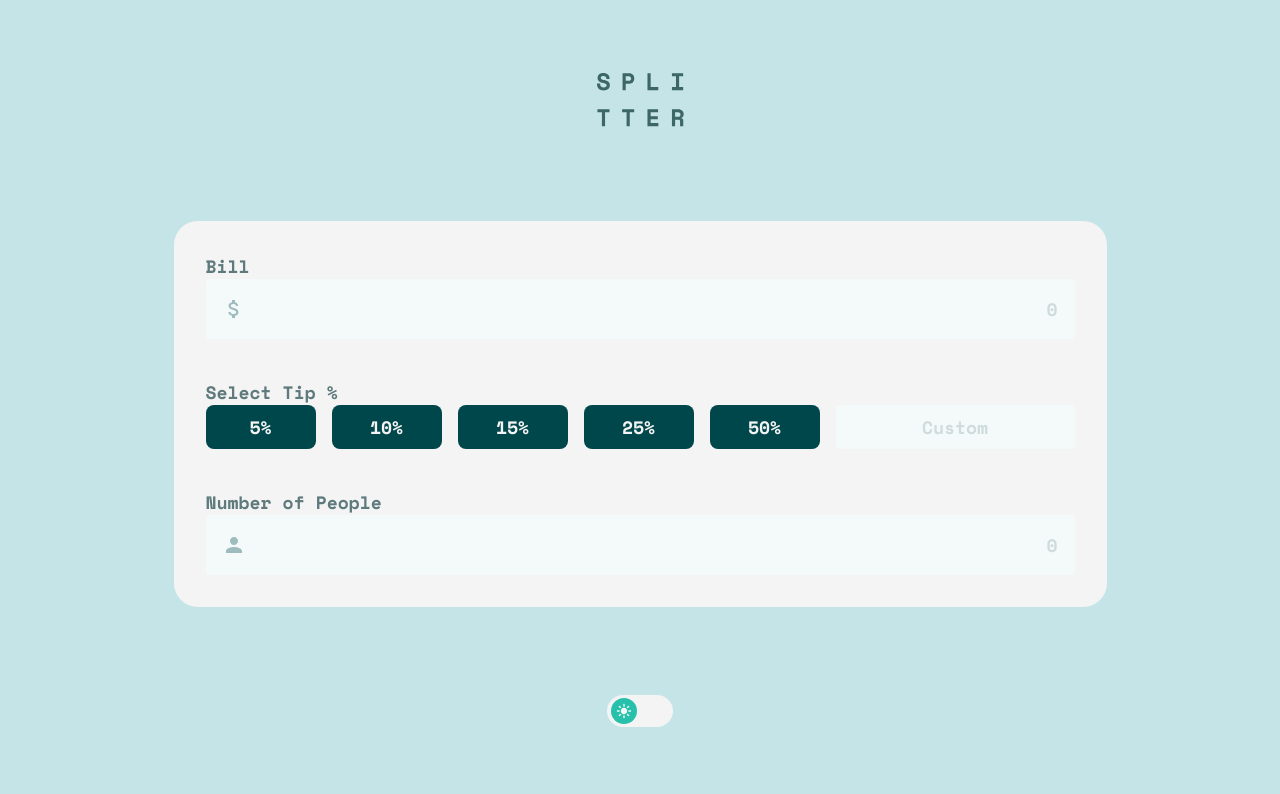
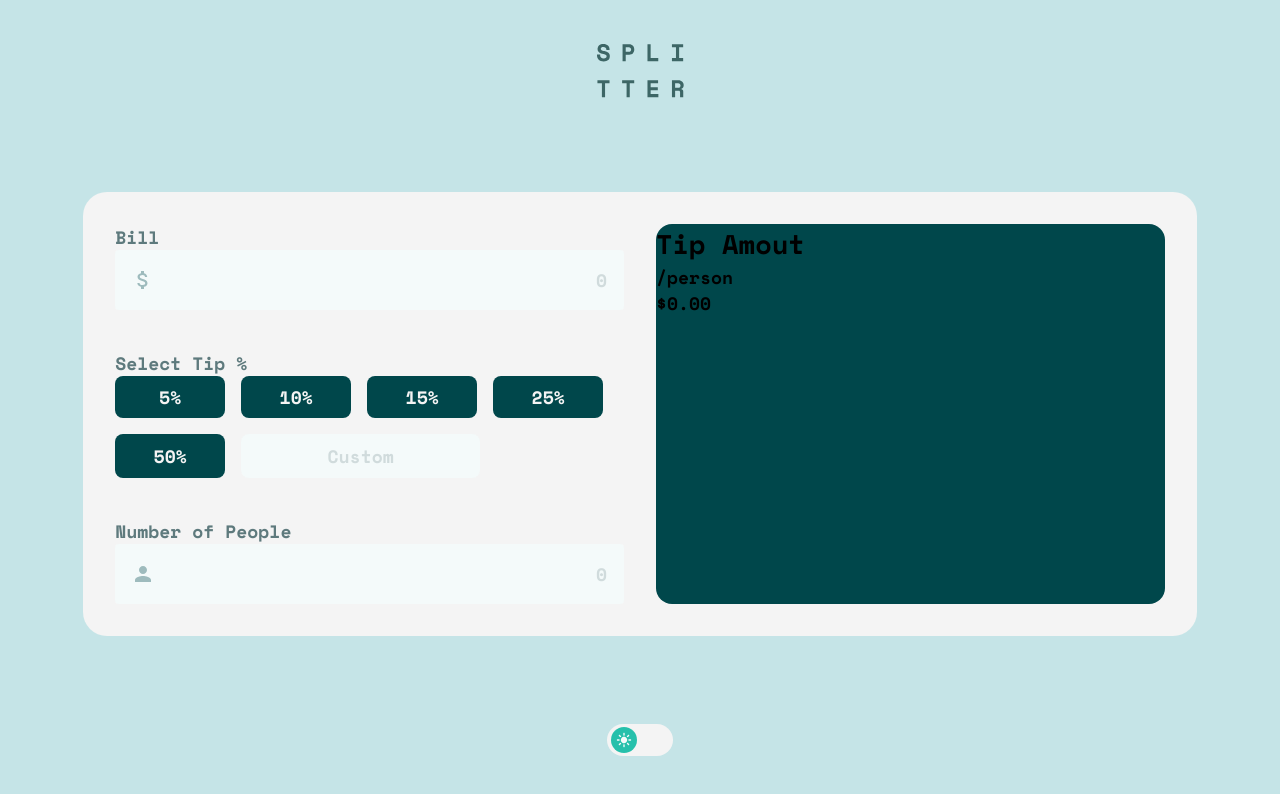
Before and after one commit to decioneto/tip-calculator-react, a React (Vite) app: page / in a window 1280 px wide. Shown: the top 794 px of the page. Built offline with nearby package versions, Linux system fonts and the light colour scheme.

Commit message:
seção resultado de calculos(wip)

```diff
--- a/src/components/Calculator/index.tsx
+++ b/src/components/Calculator/index.tsx
@@ -11,7 +11,11 @@ import {
   Title,
   TipButtonsList,
   ResultScreenSide,
-  InputCustom
+  InputCustom,
+  TipValue,
+  TipAmout,
+  ValueText,
+  ValueBox
 
 } from './styles';
 
@@ -50,7 +54,17 @@ function Calculator() {
       </KeyboardSide>
 
       <ResultScreenSide>
-
+        <TipValue>
+          <TipAmout>
+            <ValueText>
+              <h2>Tip Amout</h2>
+              <p>/person</p>
+            </ValueText>
+            <ValueBox>
+              $0.00
+            </ValueBox>
+          </TipAmout>
+        </TipValue>
       </ResultScreenSide>
     </Container>
   );
--- a/src/components/Calculator/styles.ts
+++ b/src/components/Calculator/styles.ts
@@ -3,10 +3,12 @@ import styled from 'styled-components';
 export const Container = styled.div`
   display: flex;
   justify-content: center;
+  gap: 2rem;
+  flex-wrap: wrap;
   background-color: ${props => props.theme.colors.backgroundCalculator};
   border-radius: 1.5rem;
   padding: 2rem;
-  max-width: 950px;
+  max-width: 1120px;
 `;
 
 export const KeyboardSide = styled.div`
@@ -28,11 +30,9 @@ export const TipButtonsList = styled.div`
   flex-wrap: wrap;
 `;
 
-export const ResultScreenSide = styled.div``;
-
 export const InputCustom = styled.input`
   border: 1px solid transparent;
-  border-radius: 4px;
+  border-radius: 0.5rem;
   background-color: ${props => props.theme.colors.backgroundInput};
   outline: none;
   padding: 0.5rem;
@@ -42,4 +42,18 @@ export const InputCustom = styled.input`
   &::placeholder {
     color: ${props => props.theme.colors.placeholdertInput}
   }
+  `;
+
+export const ResultScreenSide = styled.div`
+  flex: 1;
+  background-color: ${props => props.theme.colors.secondary};
+  border-radius: 1rem;
 `;
+
+export const TipValue = styled.div``;
+
+export const TipAmout = styled.div``;
+
+export const ValueText = styled.div``;
+
+export const ValueBox = styled.div``;
--- a/src/styles/global.ts
+++ b/src/styles/global.ts
@@ -9,6 +9,7 @@ export default createGlobalStyle`
 
   body {
     background-color: ${props => props.theme.colors.background};
+    padding: 0 2rem;
   }
 
   body, input, button {
```
